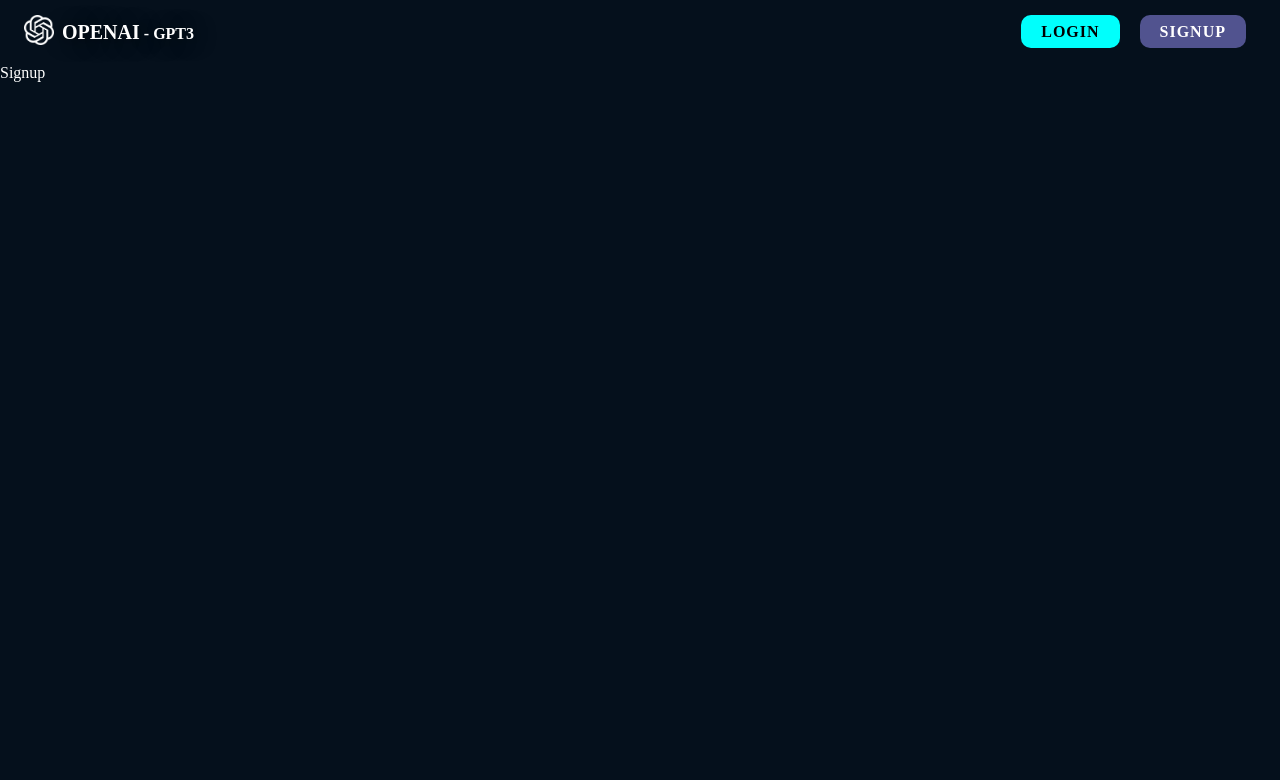
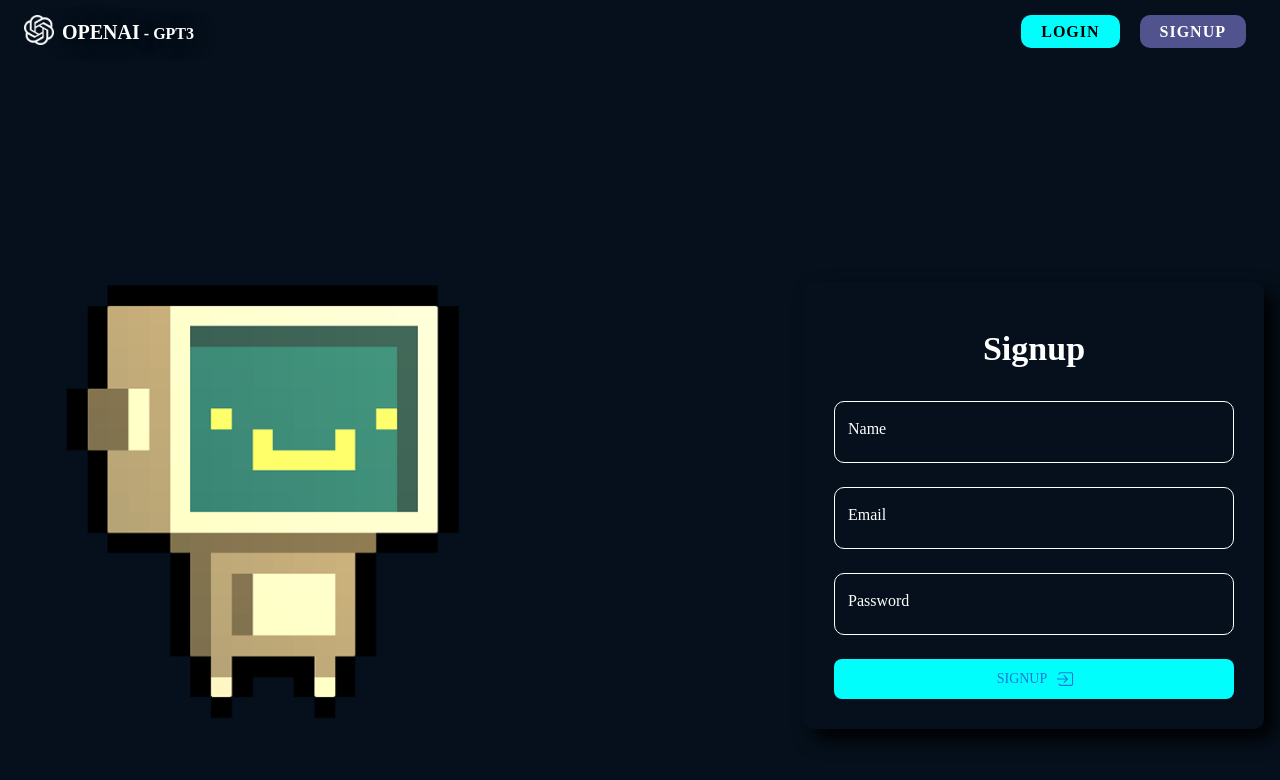
Before and after one commit to SX129/OpenAI-Chat-Bot, a React (Vite) app in the folder client/: page /signup in a window 1280 px wide. Shown: the top 780 px of the page. Built offline with nearby package versions, Linux system fonts and the light colour scheme; no server answers.

Commit message:
Created signup functionality and component

```diff
--- a/client/src/context/AuthContext.tsx
+++ b/client/src/context/AuthContext.tsx
@@ -5,7 +5,7 @@
   useEffect,
   useState,
 } from "react";
-import { checkAuthStatus, loginUser, logoutUser } from "../helpers/api-communicator";
+import { checkAuthStatus, loginUser, logoutUser, signupUser } from "../helpers/api-communicator";
 
 type User = {
   name: string;
@@ -46,7 +46,14 @@
     }
   };
 
-  const signup = async (name: string, email: string, password: string) => {};
+  const signup = async (name: string, email: string, password: string) => {
+    const data = await signupUser(name, email, password);
+
+    if (data) {
+      setUser({ email: data.email, name: data.name });
+      setIsLoggedIn(true);
+    }
+  };
 
   const logout = async () => {
     await logoutUser();
--- a/client/src/helpers/api-communicator.ts
+++ b/client/src/helpers/api-communicator.ts
@@ -5,6 +5,17 @@
 
   if (res.status !== 200) {
     throw new Error("Unable to login.");
+  }
+
+  const data = await res.data;
+  return data;
+};
+
+export const signupUser = async (name: string, email: string, password: string) => {
+  const res = await axios.post("/user/signup", { name, email, password });
+
+  if (res.status !== 201) {
+    throw new Error("Unable to signup.");
   }
 
   const data = await res.data;
--- a/client/src/pages/Signup.tsx
+++ b/client/src/pages/Signup.tsx
@@ -1,7 +1,102 @@
-import React from "react";
+import React, { useEffect } from "react";
+import { IoIosLogIn } from "react-icons/io";
+import { Box, Typography, Button } from "@mui/material";
+import CustomizedInput from "../components/shared/CustomizedInput";
+import { toast } from "react-hot-toast";
+import { useAuth } from "../context/AuthContext";
+import { useNavigate } from "react-router-dom";
 
 const Signup = () => {
-  return <div>Signup</div>;
+  const navigate = useNavigate();
+  const auth = useAuth();
+  const handleSubmit = async (e: React.FormEvent<HTMLFormElement>) => {
+    e.preventDefault();
+
+    const formData = new FormData(e.currentTarget);
+
+    const name = formData.get("name") as string;
+    const email = formData.get("email") as string;
+    const password = formData.get("password") as string;
+
+    try {
+      toast.loading("Signing Up", { id: "signup" });
+      await auth?.signup(name, email, password);
+
+      toast.success("Signed Up Successfully", { id: "signup" });
+    } catch (error) {
+      console.log(error);
+      toast.error("Signed Up Failed", { id: "signup" });
+    }
+  };
+
+  useEffect(()=> {
+    if(auth?.user){
+      return navigate("/chat");
+    }
+  },[auth]);
+
+  return (
+    <Box width={"100%"} height={"100%"} display="flex" flex={1}>
+      <Box padding={8} mt={8} display={{ md: "flex", sm: "none", xs: "none" }}>
+        <img src="robot.png" alt="Robot" style={{ width: "400px" }} />
+      </Box>
+      <Box
+        display={"flex"}
+        flex={{ xs: 1, md: 0.5 }}
+        justifyContent={"center"}
+        alignItems={"center"}
+        padding={2}
+        ml={"auto"}
+        mt={16}
+      >
+        <form
+          onSubmit={handleSubmit}
+          style={{
+            margin: "auto",
+            padding: "30px",
+            boxShadow: "10px 10px 20px #000",
+            borderRadius: "10px",
+            border: "none",
+          }}
+        >
+          <Box
+            sx={{
+              display: "flex",
+              flexDirection: "column",
+              justifyContent: "center",
+            }}
+          >
+            <Typography
+              variant="h4"
+              textAlign="center"
+              padding={2}
+              fontWeight={600}
+            >
+              Signup
+            </Typography>
+            <CustomizedInput type="name" name="name" label="Name" />
+            <CustomizedInput type="email" name="email" label="Email" />
+            <CustomizedInput type="password" name="password" label="Password" />
+            <Button
+              type="submit"
+              sx={{
+                px: 2,
+                py: 1,
+                mt: 2,
+                width: "400px",
+                borderRadius: 2,
+                bgcolor: "#00fffc",
+                ":hover": { bgcolor: "white", color: "black" },
+              }}
+              endIcon={<IoIosLogIn />}
+            >
+              Signup
+            </Button>
+          </Box>
+        </form>
+      </Box>
+    </Box>
+  );
 };
 
 export default Signup;
```
